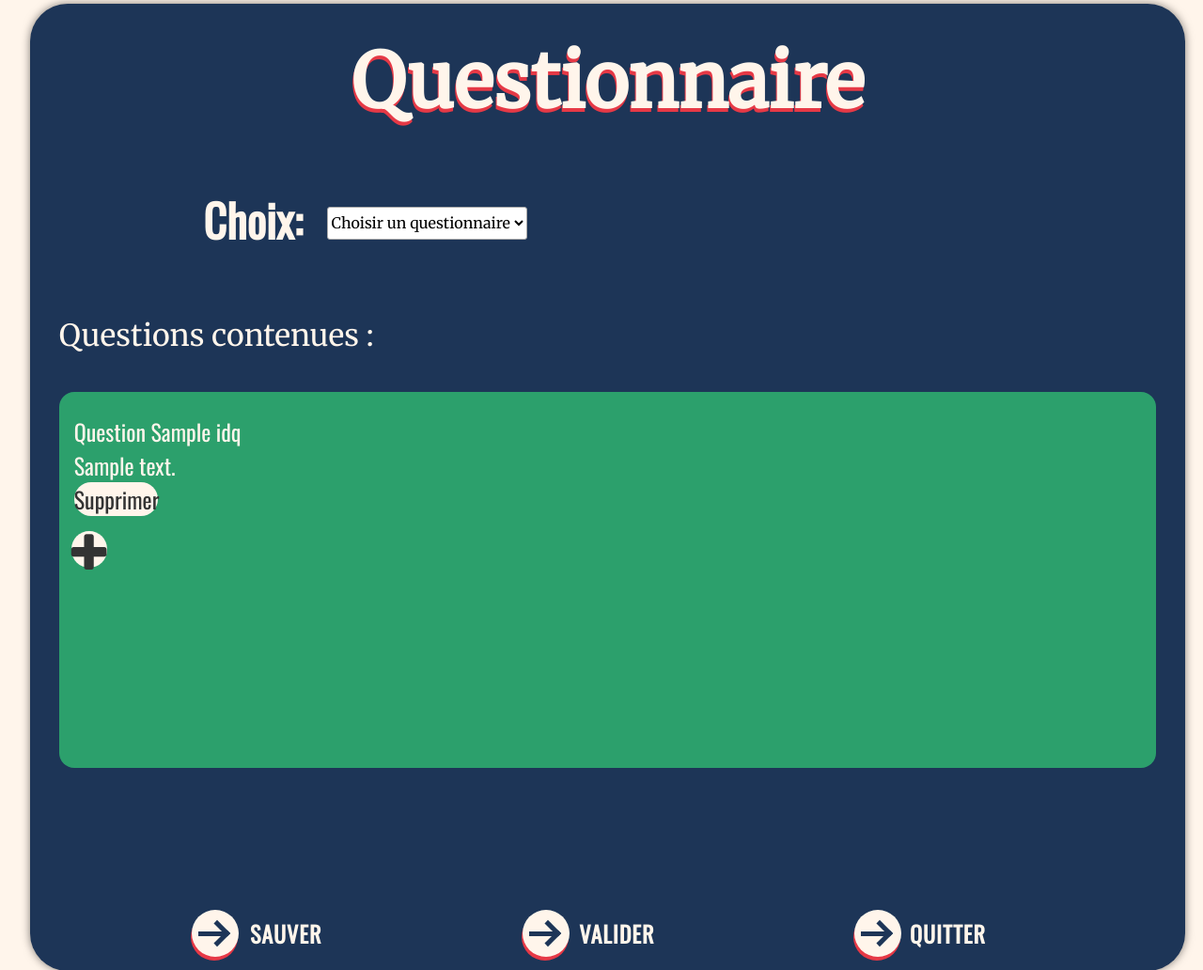
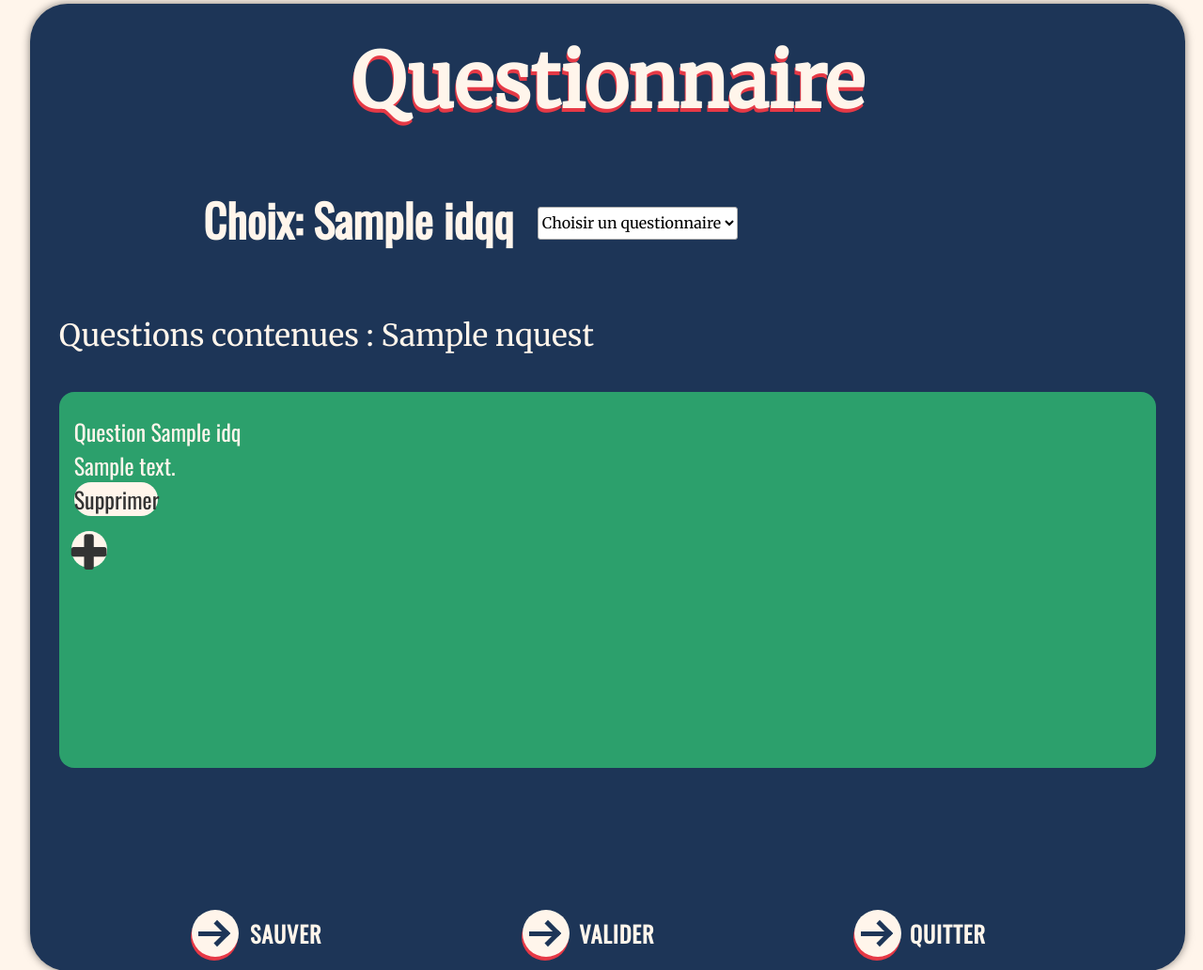
Before and after one commit to MaxRonce/SAE-3.05-Sujet-3, a Flask app: template link_front_back/templates/questionnaire.html in a window 1280 px wide. Shown: the part 159-1191 px from the top of the page at 94% size. Run offline with Flask 2, Linux system fonts and the light colour scheme; the template is opened without the code that fills it: most values are stand-ins (such as "Sample title", 1, 10 or a date in 2020); parts of the project's set-up code (start-up, migrations or seed data) failed here and were passed over; some libraries are stand-ins or nearby versions; some web fonts are replaced.

Commit message:
selected not working

```diff
--- a/link_front_back/db_link.py
+++ b/link_front_back/db_link.py
@@ -113,6 +113,10 @@ def get_questionnaires():
         test.append({"idq":rw.idQuestionnaire, "nom":rw.nom, "info":rw.info, "idu":rw.idUser})
     return test
 
+def get_questionnaire_name(idq:int)->str:
+    res = ses.query(Questionnaire).filter(Questionnaire.idQuestionnaire == idq)
+    return res[0].nom
+
 def main():
     add_questionnaire(p)
 
--- a/link_front_back/templates/questionnaire.html
+++ b/link_front_back/templates/questionnaire.html
@@ -11,13 +11,16 @@
     <h1>Questionnaire</h1>
 
     <div class ="titreq">
-        <h3>Choix:</h3>
+        <h3>Choix: {{ idqq }}</h3>
 
-        <form action="" method="post">
+        <form action="" method="post" idqq = {{ idqq }}>
             <select name="idqq" id="idqq" onchange="this.form.submit()">
                 <option value="0">Choisir un questionnaire</option>
                 {% for questionnaire in questionnaires %}
-                <option value="{{ questionnaire.idq }}">{{ questionnaire.nom }}</option>
+                        <option value="{{ questionnaire.idq }}">
+                         {{ questionnaire.nom }}
+                        </option>
+
                 {% endfor %}
             </select>
 
@@ -25,7 +28,7 @@
 
     </div>
     <div class="listequestion">
-        <h3>Questions contenues :</h3>
+        <h3>Questions contenues : {{ nquest }}</h3>
         <div class="questions">
             <ul>
 
--- a/link_front_back/views.py
+++ b/link_front_back/views.py
@@ -38,8 +38,8 @@ def questionnaire():
         selected_idqq = request.form["idqq"]
         if selected_idqq.isnumeric():
             # rediriger vers la page questionnaire avec l'ID sélectionné
-            return render_template("questionnaire.html",idqq = selected_idqq, questionnaires=questionnaires,
-                                   questions=get_questions(selected_idqq))
+            return render_template("questionnaire.html",sidqq = selected_idqq, questionnaires=questionnaires,
+                                   questions=get_questions(selected_idqq), nquest = get_questionnaire_name(selected_idqq))
     # si la méthode est GET, afficher la liste déroulante de tous les questionnaires
     return render_template("questionnaire.html", questionnaires=questionnaires, questions=get_questions(selected_idqq), idqq = selected_idqq)
 @app.route("/about")
```
